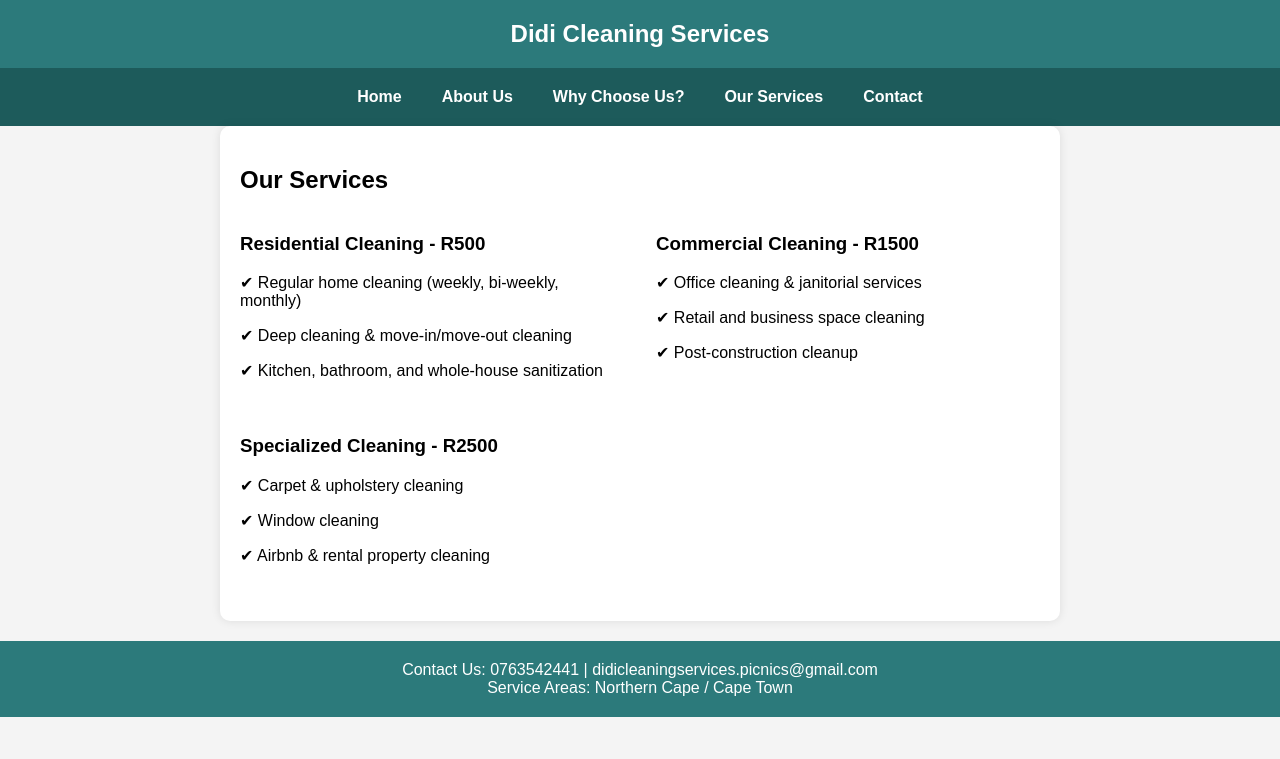
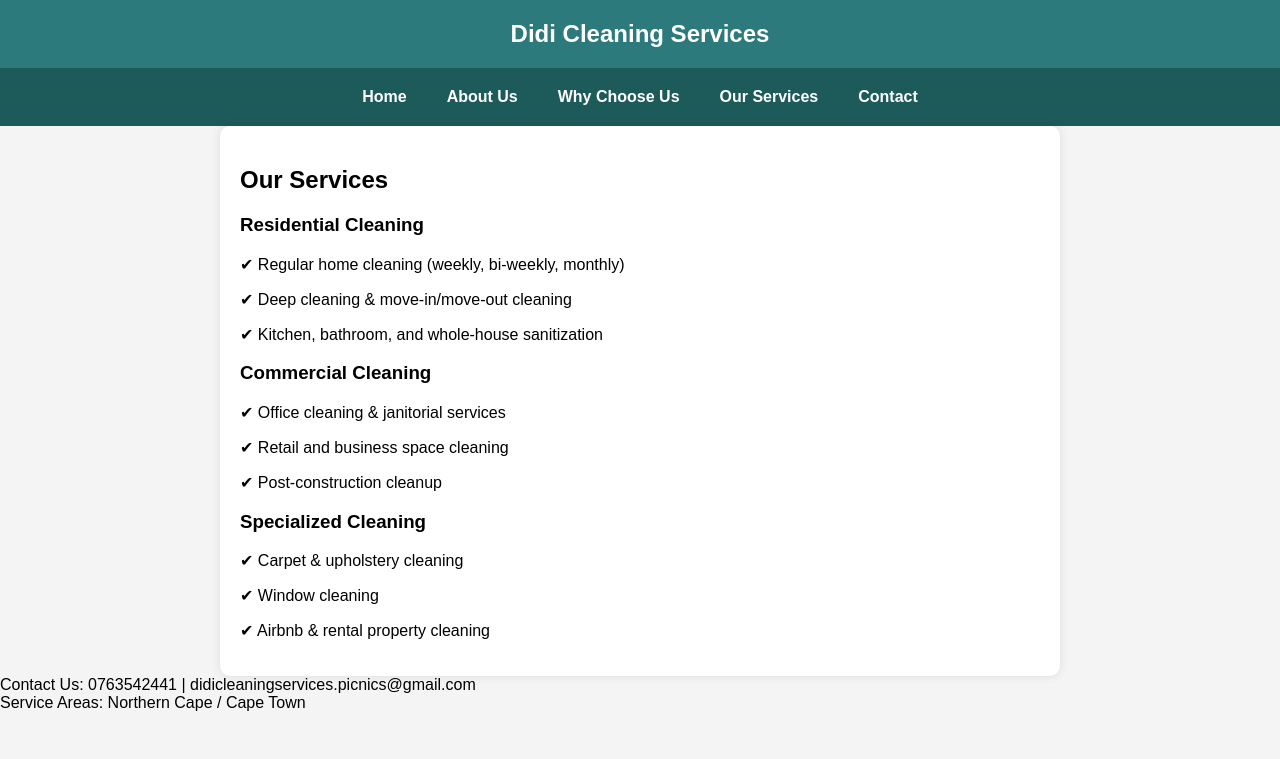
Before and after one commit to MurangiNthangeni/Didi-sCleaning, a plain HTML site: page index.html in a window 1280 px wide. Both pictures are taken after a click on the link "Our Services". Shown: the top 759 px of the page. Drawn offline with Linux system fonts and the light colour scheme.

Commit message:
final fixes

```diff
--- a/index.html
+++ b/index.html
@@ -21,16 +21,19 @@
             font-weight: bold;
             animation: fadeIn 2s ease-in-out;
         }
+
         @keyframes fadeIn {
             from { opacity: 0; }
             to { opacity: 1; }
         }
+
         nav {
             display: flex;
             justify-content: center;
             background: #1d5b5b;
             padding: 10px;
         }
+
         nav a {
             color: white;
             padding: 10px 20px;
@@ -38,10 +41,12 @@
             transition: 0.3s;
             font-weight: bold;
         }
+
         nav a:hover {
             background: #2c7a7b;
             border-radius: 5px;
         }
+
         .hero {
             display: flex;
             flex-direction: column;
@@ -55,6 +60,7 @@
             font-weight: bold;
             padding: 20px;
         }
+
         .quote-btn {
             background: #ffcc00;
             color: black;
@@ -66,10 +72,12 @@
             margin-top: 20px;
             transition: 0.3s;
         }
+
         .quote-btn:hover {
             background: #ff9900;
             transform: scale(1.1);
         }
+
         .container {
             width: 95%;
             max-width: 800px;
@@ -80,13 +88,7 @@
             border-radius: 10px;
             box-shadow: 0 0 10px rgba(0, 0, 0, 0.1);
         }
-        footer {
-            text-align: center;
-            padding: 20px;
-            background: #2c7a7b;
-            color: white;
-            margin-top: 20px;
-        }
+
         .whatsapp-icon {
             position: fixed;
             bottom: 20px;
@@ -94,15 +96,9 @@
             z-index: 1000;
         }
 
-        .services {
-            display: flex;
-            flex-wrap: wrap;
-            justify-content: space-between;
-        }
-
-        .service {
-            width: 48%;
-            margin-bottom: 20px;
+        .whatsapp-icon img {
+            width: 60px;
+            height: 60px;
         }
 
         @media (max-width: 768px) {
@@ -128,13 +124,12 @@
                 font-size: 24px;
             }
 
-            .service {
-                width: 100%;
-            }
-
             .whatsapp-icon {
                 bottom: 10px;
                 right: 10px;
+            }
+
+            .whatsapp-icon img {
                 width: 50px;
                 height: 50px;
             }
@@ -148,7 +143,7 @@
     <nav>
         <a href="#" onclick="showHome()">Home</a>
         <a href="#" onclick="showSection('about')">About Us</a>
-        <a href="#" onclick="showSection('why-choose-us')">Why Choose Us?</a>
+        <a href="#" onclick="showSection('why-choose-us')">Why Choose Us</a>
         <a href="#" onclick="showSection('services')">Our Services</a>
         <a href="#" onclick="showSection('contact')">Contact</a>
     </nav>
@@ -162,19 +157,19 @@
         <h2>Our Services</h2>
         <div class="services">
             <div class="service">
-                <h3>Residential Cleaning - R500</h3>
+                <h3>Residential Cleaning</h3>
                 <p>✔ Regular home cleaning (weekly, bi-weekly, monthly)</p>
                 <p>✔ Deep cleaning & move-in/move-out cleaning</p>
                 <p>✔ Kitchen, bathroom, and whole-house sanitization</p>
             </div>
             <div class="service">
-                <h3>Commercial Cleaning - R1500</h3>
+                <h3>Commercial Cleaning</h3>
                 <p>✔ Office cleaning & janitorial services</p>
                 <p>✔ Retail and business space cleaning</p>
                 <p>✔ Post-construction cleanup</p>
             </div>
             <div class="service">
-                <h3>Specialized Cleaning - R2500</h3>
+                <h3>Specialized Cleaning</h3>
                 <p>✔ Carpet & upholstery cleaning</p>
                 <p>✔ Window cleaning</p>
                 <p>✔ Airbnb & rental property cleaning</p>
@@ -183,8 +178,7 @@
     </div>
 
     <div class="container" id="why-choose-us">
-        <h2>Why Choose Us?</h2>
-        <div class="why-choose-us"></div>
+        <h2>Why Choose Us</h2>
         <ul>
             <li>Professional & Trained Staff – Our team is experienced, background-checked, and dedicated to quality service.</li>
             <li>Eco-Friendly Products – We use safe and effective cleaning products to protect your family and pets.</li>
@@ -206,7 +200,7 @@
     </div>
 
     <a href="https://wa.me/27734979016" class="whatsapp-icon" target="_blank">
-        <img src="whatsapp-icon.png" alt="WhatsApp" style="width: 60px; height: 60px;">
+        <img src="whatsapp-icon.png" alt="WhatsApp">
     </a>
 
     <footer>
```
Also changed, not shown: quote.html (+29 -6 lines).
